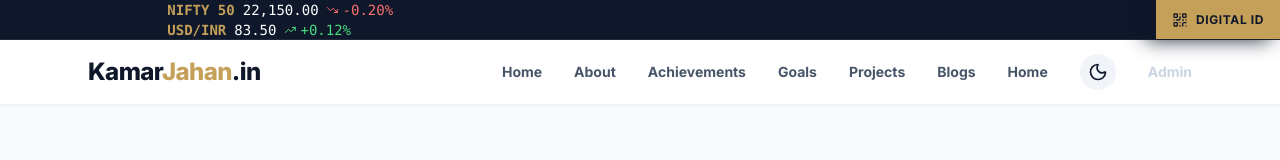
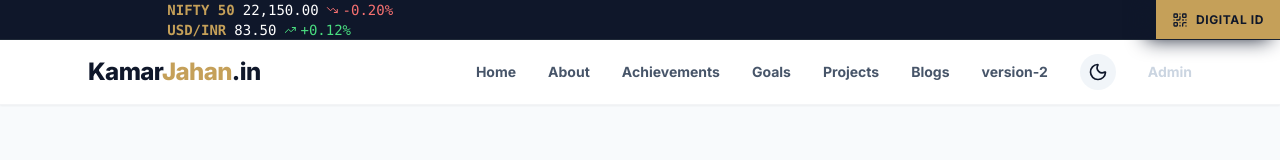
Before and after one commit to kamarjahan/portfolio-nextjs, a Next.js app: page / in a window 1280 px wide. Shown: the top 160 px of the page. Built offline with nearby package versions, Linux system fonts and the light colour scheme; no server answers; the database is empty.

Commit message:
Update Home link to Version-2 in page.js

```diff
--- a/src/app/page.js
+++ b/src/app/page.js
@@ -196,7 +196,7 @@ export default function Portfolio() {
             <a href="#roadmap" className="hover:text-gold transition-colors">Goals</a>
             <a href="#projects" className="hover:text-gold transition-colors">Projects</a>
             <a href="/insights" className="hover:text-gold transition-colors">Blogs</a>
-            <a href="https://kamarjahan.in" className="hover:text-gold transition-colors">Home</a>
+            <a href="https://v2.kamarjahan.in" className="hover:text-gold transition-colors">version-2</a>
 
             {/* DARK MODE TOGGLE */}
             <button onClick={toggleTheme} className="p-2 rounded-full bg-slate-100 dark:bg-slate-800 text-oxford dark:text-gold hover:scale-110 transition-all">
@@ -222,7 +222,7 @@ export default function Portfolio() {
             <a href="#roadmap" onClick={()=>setMobileMenuOpen(false)} className="dark:text-white">Goals</a>
             <a href="#projects" onClick={()=>setMobileMenuOpen(false)} className="dark:text-white">Projects</a>
             <a href="/insights" className="dark:text-white">Blogs</a>
-            <a href="https://v2.kamarjahan.in" onClick={()=>setMobileMenuOpen(false)} className="dark:text-white">Home</a>
+            <a href="https://v2.kamarjahan.in" onClick={()=>setMobileMenuOpen(false)} className="dark:text-white">Version-2</a>
 
             <a href="/admin" className="text-gold">Admin Panel</a>
           </div>
```
